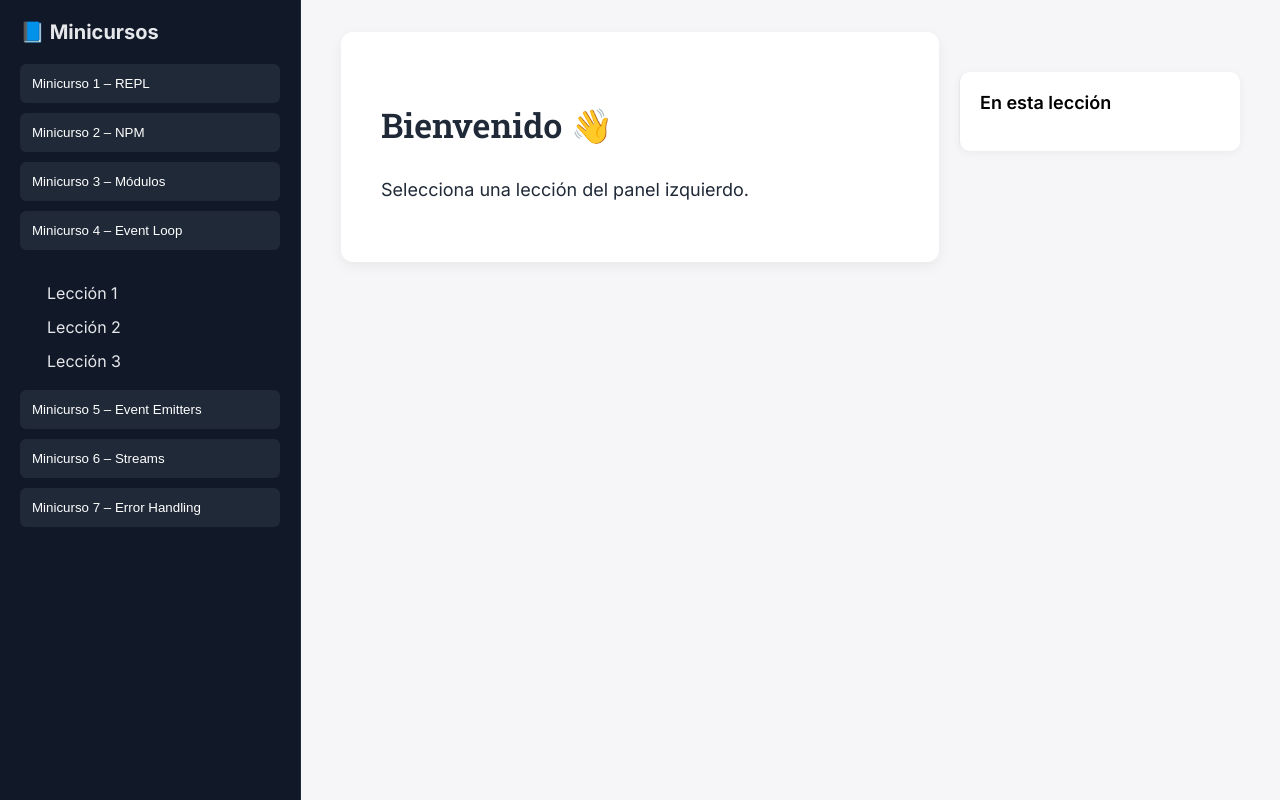
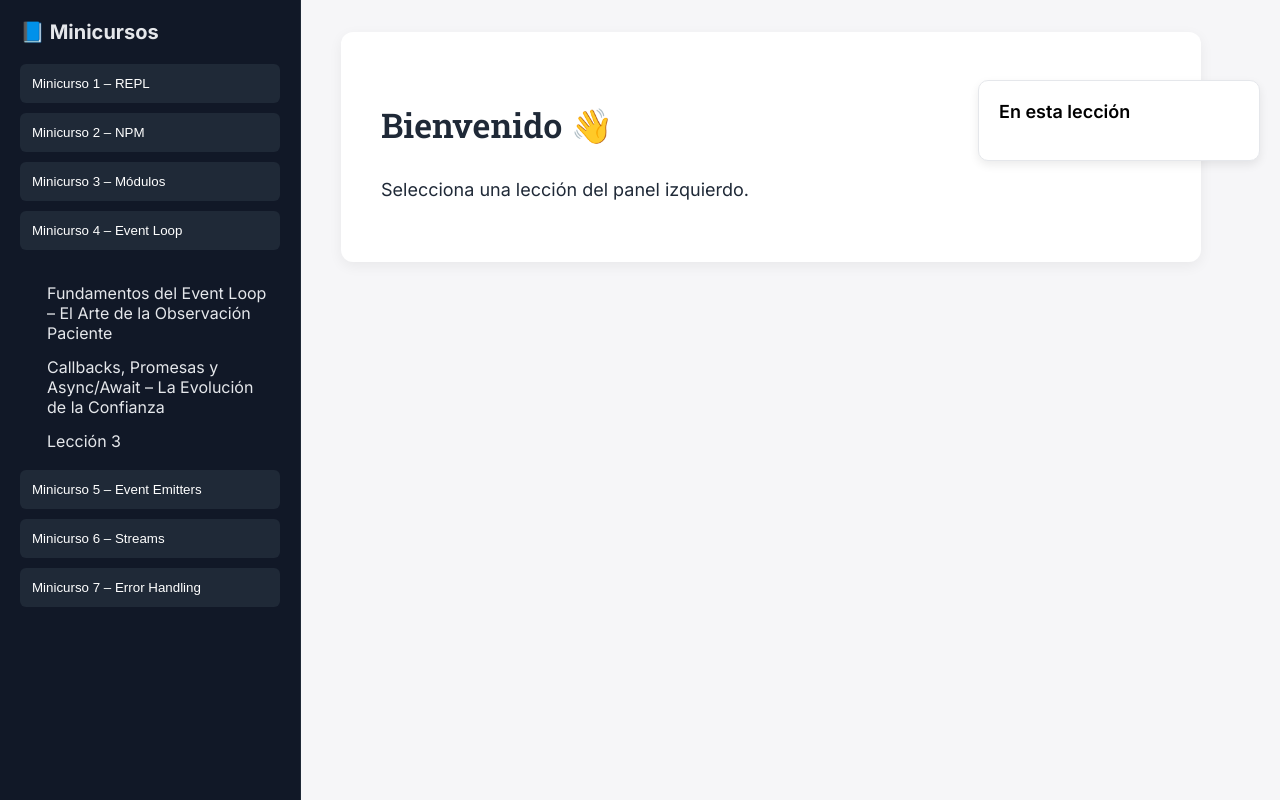
Before and after one commit to davidcarton/ideacursi_adaptada, a plain HTML site: page index.html in a window 1280 px wide. Both pictures are taken after a click on the button "Minicurso 4 – Event Loop". Drawn offline with Linux system fonts and the light colour scheme.

Commit message:
coreccion de errores y adaptaciones

```diff
--- a/index.html
+++ b/index.html
@@ -69,8 +69,12 @@
           Minicurso 4 – Event Loop
         </button>
         <ul class="lecciones" id="mc4">
-          <li data-path="minicurso-4-eventloop/lesson-1.md">Lección 1</li>
-          <li data-path="minicurso-4-eventloop/lesson-2.md">Lección 2</li>
+          <li data-path="minicurso-4-eventloop/lesson-1.md">
+            Fundamentos del Event Loop – El Arte de la Observación Paciente
+          </li>
+          <li data-path="minicurso-4-eventloop/lesson-2.md">
+            Callbacks, Promesas y Async/Await – La Evolución de la Confianza
+          </li>
           <li data-path="minicurso-4-eventloop/lesson-3.md">Lección 3</li>
         </ul>
 
--- a/lib/styles/atom-one-dark.min.css
+++ b/lib/styles/atom-one-dark.min.css
@@ -5,7 +5,7 @@
   display: block;
   overflow-x: auto;
   padding: 1em;
-  background: #282c34;
+  background: #7181a1;
   color: #abb2bf;
 }
 
--- a/style.css
+++ b/style.css
@@ -40,7 +40,6 @@ body {
   margin-bottom: 20px;
 }
 
-/* Botones de cursos */
 .curso-btn {
   width: 100%;
   padding: 12px;
@@ -58,7 +57,6 @@ body {
   background: #374151;
 }
 
-/* Submenú de lecciones */
 .lecciones {
   margin-bottom: 12px;
   padding-left: 20px;
@@ -91,19 +89,16 @@ body {
   padding: 32px 40px;
 }
 
-/*
-   NUEVO SISTEMA DE CONTENIDO:
-   Contenedor ancho, TOC pegado a la derecha.
-*/
+/* Contenedor del contenido */
 #content-inner {
-  width: 100%;
-  display: flex;
-  align-items: flex-start;
-  justify-content: space-between;
-  padding-right: 20px;
+  max-width: 1100px;
+  margin-left: auto;
+  margin-right: auto;
 }
 
-/* Bloque principal estilo documento */
+/* ------------------------------------------------------
+   BLOQUE PRINCIPAL (DOCUMENTO)
+------------------------------------------------------ */
 .markdown-body {
   background: #ffffff;
   padding: 40px;
@@ -140,7 +135,7 @@ body {
   margin-top: 30px;
 }
 
-/* Listas y párrafos */
+/* Párrafos y listas */
 .markdown-body p {
   margin: 16px 0;
 }
@@ -155,10 +150,8 @@ body {
 }
 
 /* ------------------------------------------------------
-   CÓDIGO – Notion + highlight.js
+   INLINE CODE
 ------------------------------------------------------ */
-
-/* Inline code */
 .markdown-body p code,
 .markdown-body li code,
 .markdown-body table code,
@@ -170,22 +163,21 @@ body {
   color: #111827;
 }
 
-/* Bloque de código */
+/* ------------------------------------------------------
+   BLOQUE DE CÓDIGO (compatible con highlight.js)
+------------------------------------------------------ */
 .markdown-body pre {
-  background: #1e1e1e;
-  padding: 18px;
+  background: #fafafa !important; /* ✔ fondo claro */
+  border: 1px solid #e5e7eb;
+  padding: 16px;
   border-radius: 10px;
   overflow-x: auto;
   margin: 22px 0;
-  border: 1px solid #333;
 }
 
-/* highlight aplica los colores */
 .markdown-body pre code {
-  background: none !important;
-  padding: 0;
-  border-radius: 0;
-  color: inherit;
+  background: transparent !important;
+  color: #111 !important;
   font-size: 15px;
   display: block;
 }
@@ -225,22 +217,17 @@ body {
 ------------------------------------------------------ */
 #toc {
   width: 240px;
-  min-width: 240px;
-  max-width: 240px;
-
+  position: fixed;
+  right: 20px;
+  top: 80px;
   background: #ffffff;
   padding: 20px;
-  border-left: 1px solid #e5e7eb;
-
-  position: sticky;
-  top: 40px;
-  max-height: calc(100vh - 80px);
+  border-radius: 10px;
+  max-height: calc(100vh - 120px);
   overflow-y: auto;
-
-  border-radius: 10px;
-  box-shadow: 0 2px 10px rgba(0, 0, 0, 0.05);
-
-  margin-left: 20px;
+  box-shadow: 0 4px 10px rgba(0, 0, 0, 0.08);
+  border: 1px solid #e5e7eb;
+  z-index: 10;
 }
 
 #toc h3 {
@@ -277,15 +264,15 @@ body {
    RESPONSIVE
 ------------------------------------------------------ */
 @media (max-width: 1100px) {
-  #content-inner {
-    flex-direction: column;
-  }
-
   #toc {
     position: static;
     max-height: none;
     width: 100%;
     margin-top: 20px;
+  }
+
+  #content-inner {
+    margin: 0 auto;
   }
 }
 
```
Also changed, not shown: 3 other files.
